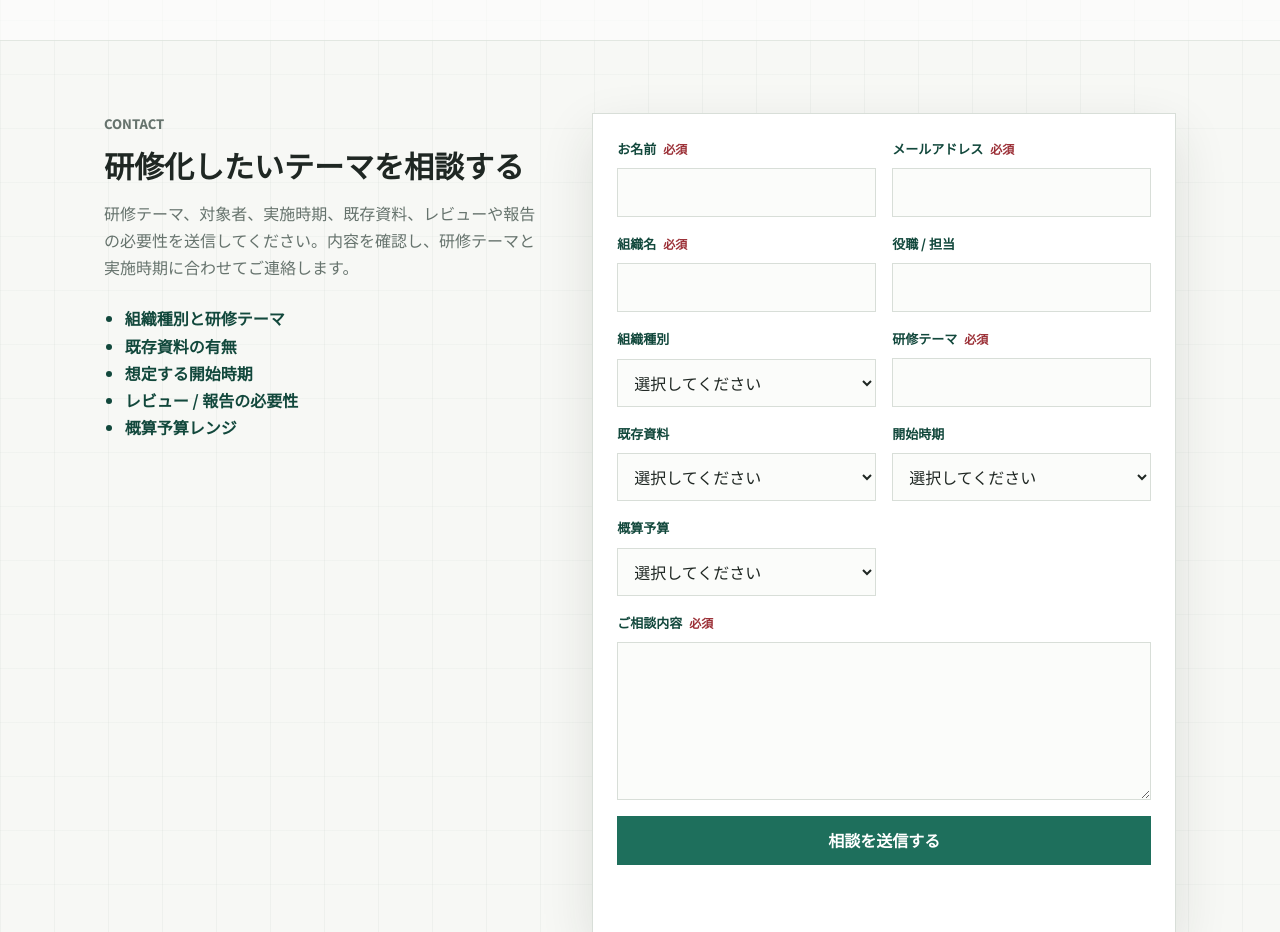
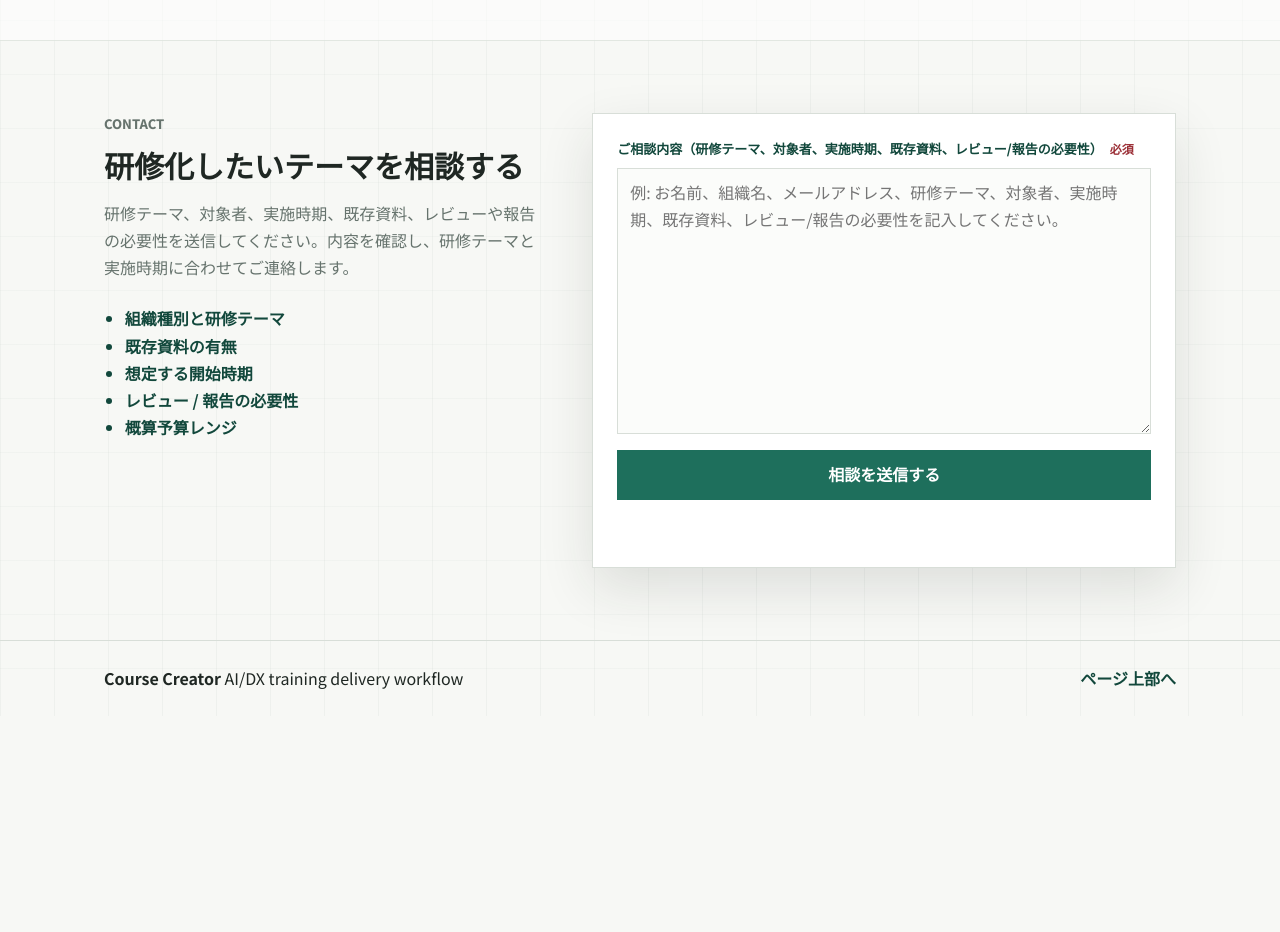
Before and after one commit to gradinnovate-agents/course-creator-japan-landing, a website: page index.html in a window 1280 px wide. Shown: the part 4840-5772 px from the top of the page. After the commit the page ends 5556 px from the top, so only its background shows below. Drawn offline with Linux system fonts and the light colour scheme.

Commit message:
Align lead form with Google Forms entry

```diff
--- a/index.html
+++ b/index.html
@@ -287,73 +287,16 @@
             data-lead-form
             data-google-action="https://docs.google.com/forms/d/e/1FAIpQLSfyX30Pl3IXzZyxs0soXauGldZ5pQBA1ywJU6qTps49KNIbDA/formResponse"
           >
-            <div class="form-row">
-              <label for="lead-name">お名前 <span>必須</span></label>
-              <input id="lead-name" name="name" autocomplete="name" required />
+            <div class="form-row form-row-wide">
+              <label for="lead-message">ご相談内容（研修テーマ、対象者、実施時期、既存資料、レビュー/報告の必要性） <span>必須</span></label>
+              <textarea
+                id="lead-message"
+                name="entry.1443266340"
+                rows="9"
+                placeholder="例: お名前、組織名、メールアドレス、研修テーマ、対象者、実施時期、既存資料、レビュー/報告の必要性を記入してください。"
+                required
+              ></textarea>
             </div>
-            <div class="form-row">
-              <label for="lead-email">メールアドレス <span>必須</span></label>
-              <input id="lead-email" name="email" type="email" autocomplete="email" required />
-            </div>
-            <div class="form-row">
-              <label for="lead-org">組織名 <span>必須</span></label>
-              <input id="lead-org" name="organization" autocomplete="organization" required />
-            </div>
-            <div class="form-row">
-              <label for="lead-role">役職 / 担当</label>
-              <input id="lead-role" name="role" autocomplete="organization-title" />
-            </div>
-            <div class="form-row">
-              <label for="lead-type">組織種別</label>
-              <select id="lead-type" name="organization_type">
-                <option value="">選択してください</option>
-                <option>研修会社 / 教育事業者</option>
-                <option>大学 / 継続教育部門</option>
-                <option>企業 HR / L&D</option>
-                <option>DX / AI推進部門</option>
-                <option>その他</option>
-              </select>
-            </div>
-            <div class="form-row">
-              <label for="lead-topic">研修テーマ <span>必須</span></label>
-              <input id="lead-topic" name="training_topic" required />
-            </div>
-            <div class="form-row">
-              <label for="lead-materials">既存資料</label>
-              <select id="lead-materials" name="source_materials">
-                <option value="">選択してください</option>
-                <option>社内資料 / 規程がある</option>
-                <option>既存教材がある</option>
-                <option>公開シラバス / 要件がある</option>
-                <option>まだ整理中</option>
-              </select>
-            </div>
-            <div class="form-row">
-              <label for="lead-timeline">開始時期</label>
-              <select id="lead-timeline" name="timeline">
-                <option value="">選択してください</option>
-                <option>1か月以内</option>
-                <option>1-3か月以内</option>
-                <option>3-6か月以内</option>
-                <option>未定</option>
-              </select>
-            </div>
-            <div class="form-row">
-              <label for="lead-budget">概算予算</label>
-              <select id="lead-budget" name="budget">
-                <option value="">選択してください</option>
-                <option>100万円未満</option>
-                <option>100-300万円</option>
-                <option>300-500万円</option>
-                <option>500万円以上</option>
-                <option>未定</option>
-              </select>
-            </div>
-            <div class="form-row form-row-wide">
-              <label for="lead-message">ご相談内容 <span>必須</span></label>
-              <textarea id="lead-message" name="message" rows="5" required></textarea>
-            </div>
-            <input type="hidden" name="entry.1443266340" data-google-entry />
             <button class="button button-primary" type="submit">相談を送信する</button>
             <p class="form-status" data-form-status role="status" aria-live="polite"></p>
           </form>
--- a/script.js
+++ b/script.js
@@ -22,35 +22,13 @@ nav?.addEventListener("click", (event) => {
 });
 
 const leadForm = document.querySelector("[data-lead-form]");
-const googleEntry = document.querySelector("[data-google-entry]");
 const formStatus = document.querySelector("[data-form-status]");
 
 leadForm?.addEventListener("submit", async (event) => {
   event.preventDefault();
 
   const formData = new FormData(leadForm);
-  const labels = {
-    name: "お名前",
-    email: "メールアドレス",
-    organization: "組織名",
-    role: "役職 / 担当",
-    organization_type: "組織種別",
-    training_topic: "研修テーマ",
-    source_materials: "既存資料",
-    timeline: "開始時期",
-    budget: "概算予算",
-    message: "ご相談内容",
-  };
-
-  const entryValue = Object.entries(labels)
-    .map(([key, label]) => {
-      const value = String(formData.get(key) || "").trim();
-      return value ? `${label}: ${value}` : "";
-    })
-    .filter(Boolean)
-    .join("\n");
-
-  googleEntry.value = entryValue;
+  const entryValue = String(formData.get("entry.1443266340") || "").trim();
 
   if (formStatus) {
     formStatus.textContent = "送信しています...";
```
